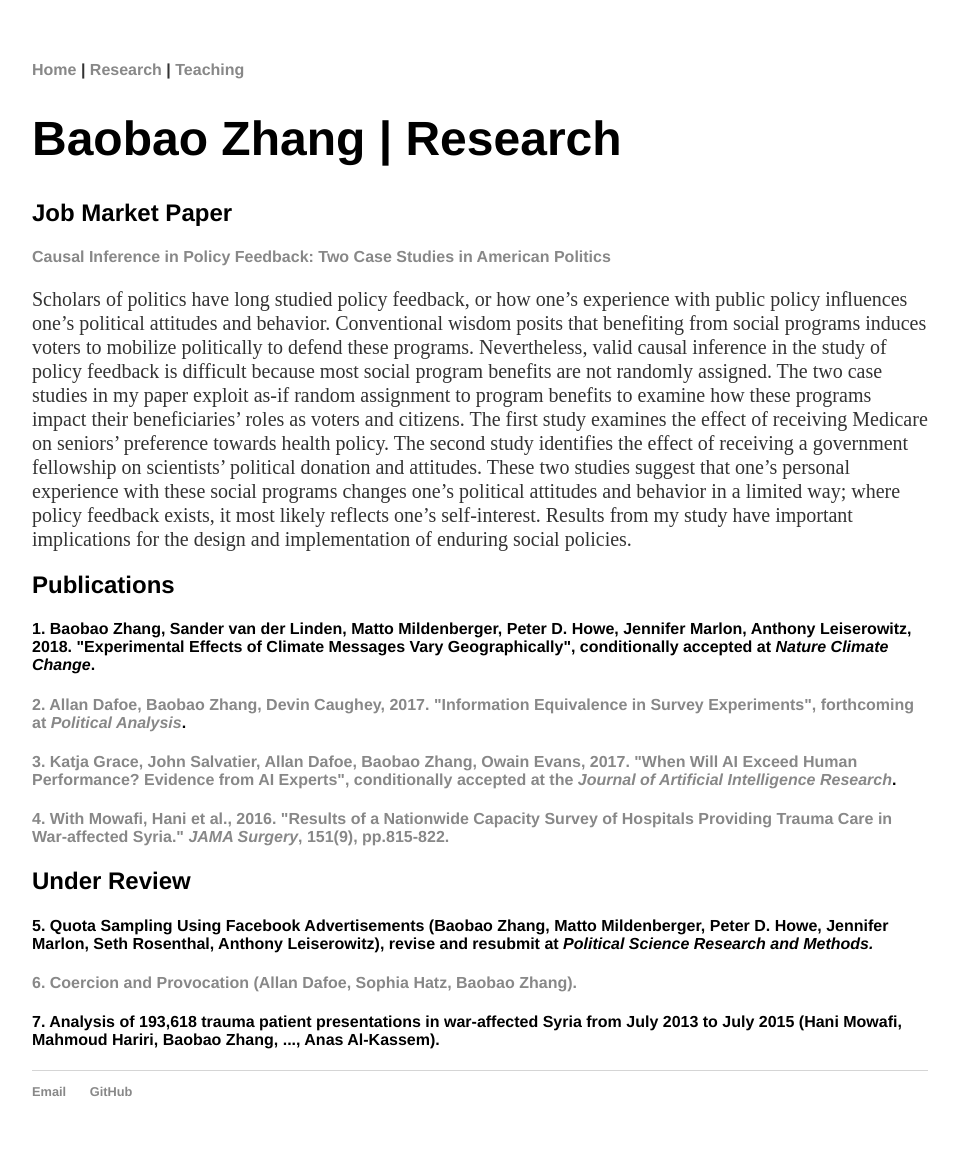
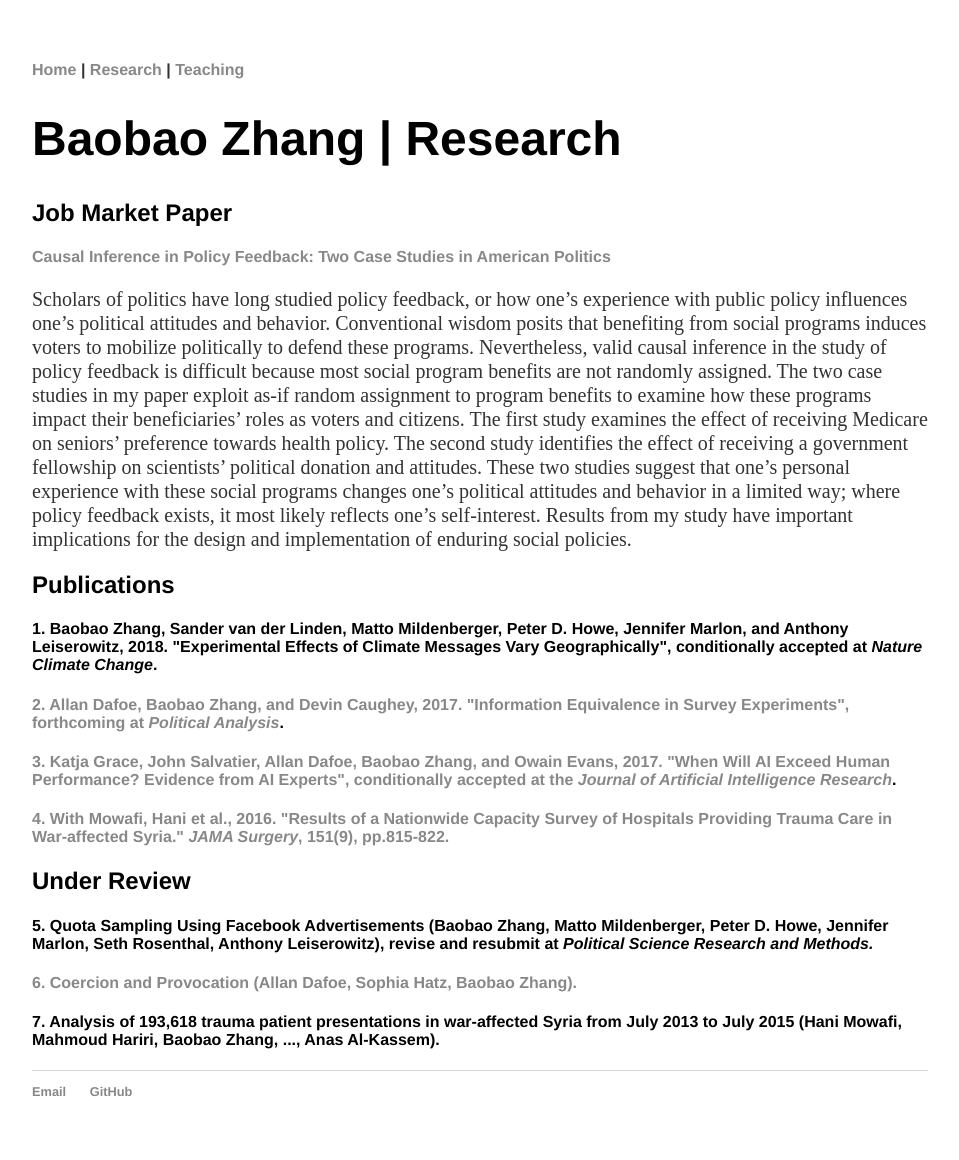
Before and after one commit to morganlivingston/baobaofzhang.github.io, a Jekyll site: the page built from research.html, in a window 1280 px wide. Shown: the whole page, without its empty margins (160-1119 px from the left). Built offline with Jekyll 4.4.1, drawn with Linux system fonts in a browser that asks for light colours.

Commit message:
Update research.html

```diff
--- a/research.html
+++ b/research.html
@@ -14,9 +14,9 @@
 Scholars of politics have long studied policy feedback, or how one’s experience with public policy influences one’s political attitudes and behavior. Conventional wisdom posits that benefiting from social programs induces voters to mobilize politically to defend these programs. Nevertheless, valid causal inference in the study of policy feedback is difficult because most social program benefits are not randomly assigned. The two case studies in my paper exploit as-if random assignment to program benefits to examine how these programs impact their beneficiaries’ roles as voters and citizens. The first study examines the effect of receiving Medicare on seniors’ preference towards health policy. The second study identifies the effect of receiving a government fellowship on scientists’ political donation and attitudes. These two studies suggest that one’s personal experience with these social programs changes one’s political attitudes and behavior in a limited way; where policy feedback exists, it most likely reflects one’s self-interest. Results from my study have important implications for the design and implementation of enduring social policies.
 </p>
 			<h2>Publications</h2>
-  <h4>1. Baobao Zhang, Sander van der Linden, Matto Mildenberger, Peter D. Howe, Jennifer Marlon, Anthony Leiserowitz, 2018. "Experimental Effects of Climate Messages Vary Geographically", conditionally accepted at <i>Nature Climate Change</i>.</h4>
-<h4><a href="http://www.allandafoe.com/ie">2. Allan Dafoe, Baobao Zhang, Devin Caughey, 2017. "Information Equivalence in Survey Experiments", forthcoming at <i>Political Analysis</i></a>.</h4>
-<h4><a href="https://arxiv.org/abs/1705.08807">3. Katja Grace, John Salvatier, Allan Dafoe, Baobao Zhang, Owain Evans, 2017. "When Will AI Exceed Human Performance? Evidence from AI Experts", conditionally accepted at the <i>Journal of Artificial Intelligence Research</i></a>.</h4>
+  <h4>1. Baobao Zhang, Sander van der Linden, Matto Mildenberger, Peter D. Howe, Jennifer Marlon, and Anthony Leiserowitz, 2018. "Experimental Effects of Climate Messages Vary Geographically", conditionally accepted at <i>Nature Climate Change</i>.</h4>
+<h4><a href="http://www.allandafoe.com/ie">2. Allan Dafoe, Baobao Zhang, and Devin Caughey, 2017. "Information Equivalence in Survey Experiments", forthcoming at <i>Political Analysis</i></a>.</h4>
+<h4><a href="https://arxiv.org/abs/1705.08807">3. Katja Grace, John Salvatier, Allan Dafoe, Baobao Zhang, and Owain Evans, 2017. "When Will AI Exceed Human Performance? Evidence from AI Experts", conditionally accepted at the <i>Journal of Artificial Intelligence Research</i></a>.</h4>
 <h4><a href="https://www.ncbi.nlm.nih.gov/pubmed?term=27332144">4. With Mowafi, Hani et al., 2016. "Results of a Nationwide Capacity Survey of Hospitals Providing Trauma Care in War-affected Syria." <i>JAMA Surgery</i>, 151(9), pp.815-822.</a></h4>
 			<h2>Under Review</h2>
 <h4>5. Quota Sampling Using Facebook Advertisements (Baobao Zhang, Matto Mildenberger, Peter D. Howe, Jennifer Marlon, Seth Rosenthal, Anthony Leiserowitz), revise and resubmit at <i>Political Science Research and Methods.</i></h4>
```
